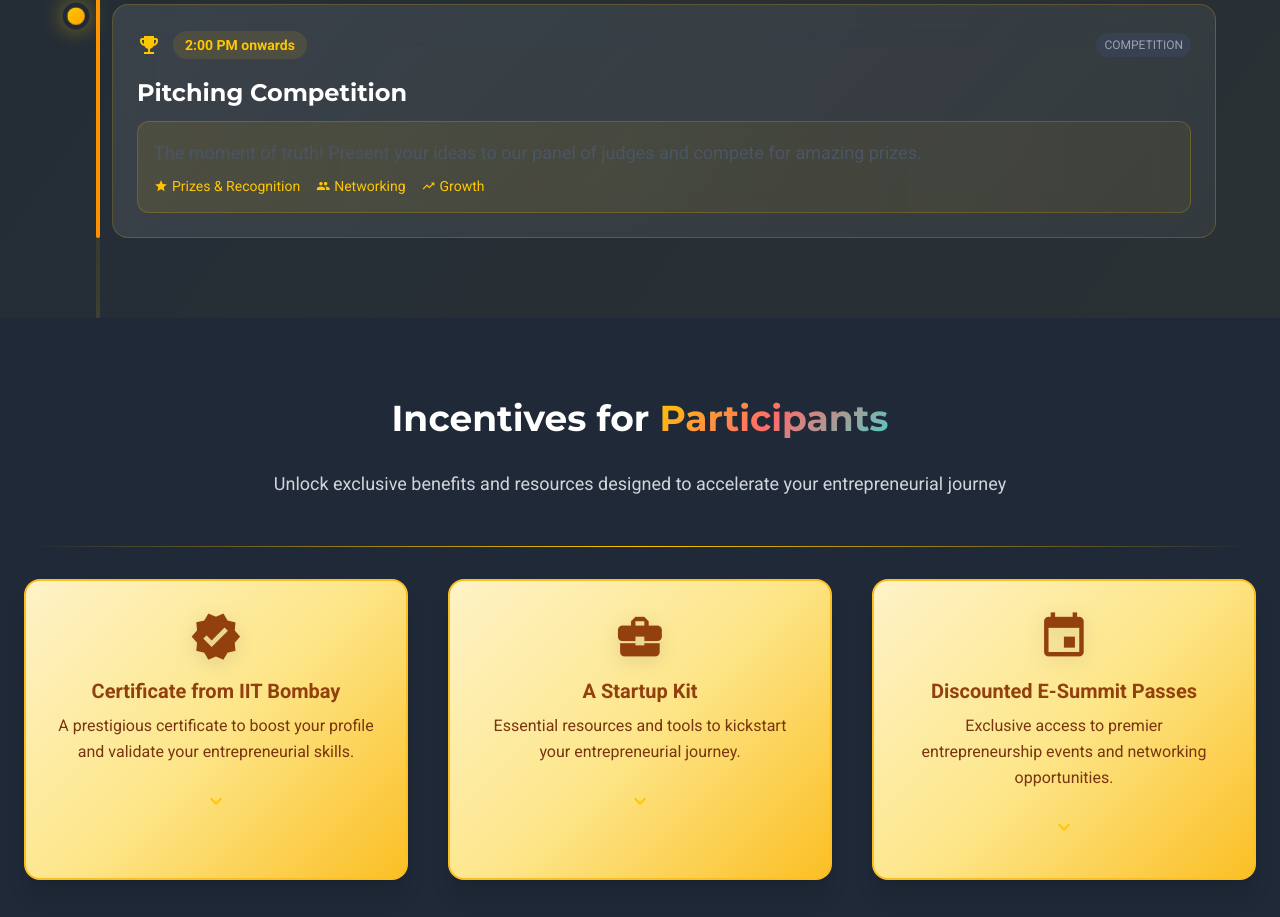
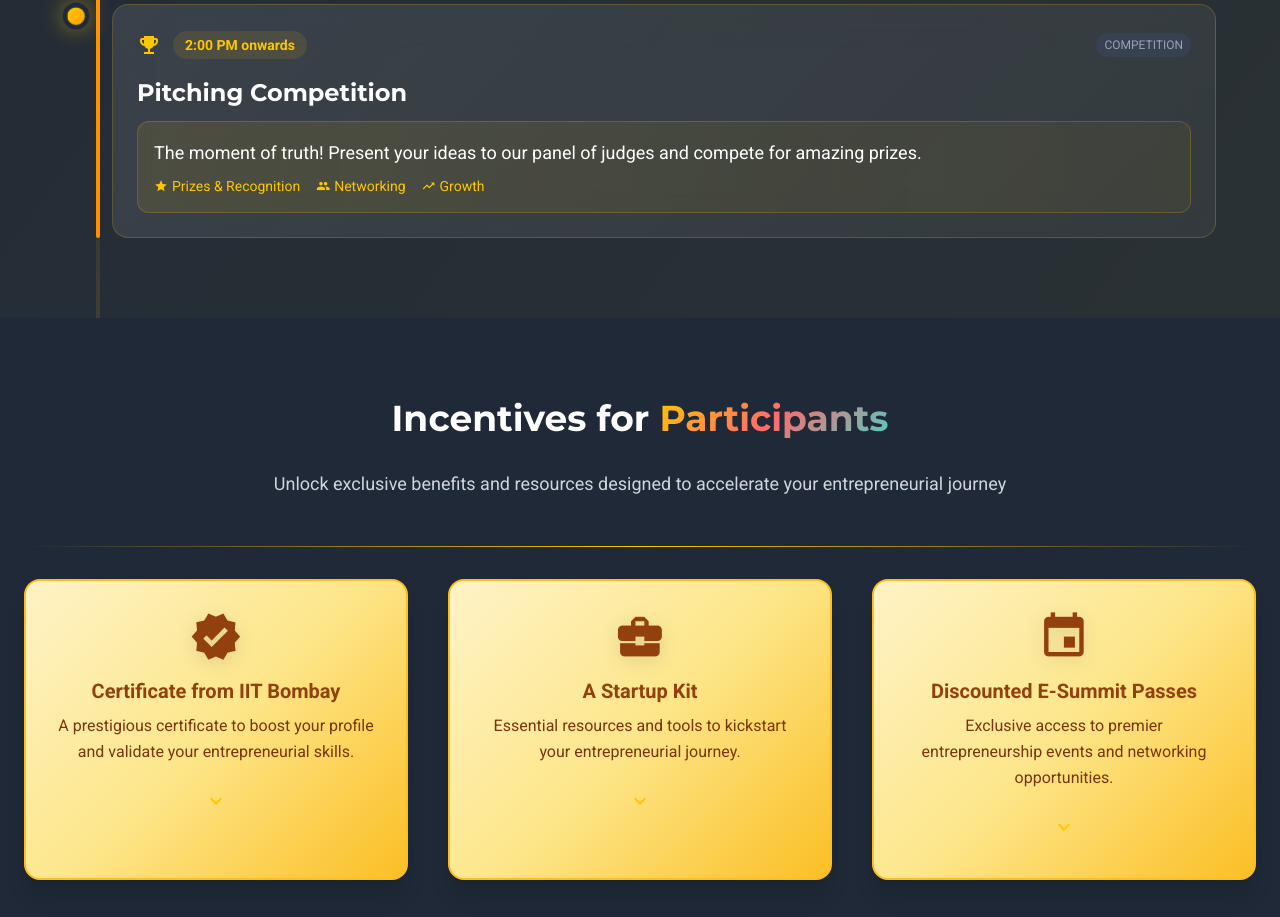
Before and after one commit to ecellsmec32/illuminate, a website: page index.html in a window 1280 px wide. Shown: the part 3131-4048 px from the top of the page. Drawn offline with nearby package versions, Linux system fonts and the light colour scheme.

Commit message:
Make 'moment of truth' text white in pitching competition section
- Changed text color from gray to white for better visibility
- Updated pitching competition description text styling
- Improved readability of the competition call-to-action

```diff
--- a/index.html
+++ b/index.html
@@ -992,7 +992,7 @@
 </div>
 <h3 class="text-2xl font-bold font-display text-white mb-3">Pitching Competition</h3>
 <div class="bg-gradient-to-r from-primary/10 to-primary/5 p-4 rounded-xl border border-primary/20">
-<p class="text-gray-600 dark:text-gray-400 text-lg leading-relaxed mb-2">The moment of truth! Present your ideas to our panel of judges and compete for amazing prizes.</p>
+<p class="text-white text-lg leading-relaxed mb-2">The moment of truth! Present your ideas to our panel of judges and compete for amazing prizes.</p>
 <div class="flex items-center space-x-4 text-sm">
 <span class="flex items-center text-primary"><span class="material-icons text-sm mr-1">star</span>Prizes & Recognition</span>
 <span class="flex items-center text-primary"><span class="material-icons text-sm mr-1">people</span>Networking</span>
```
